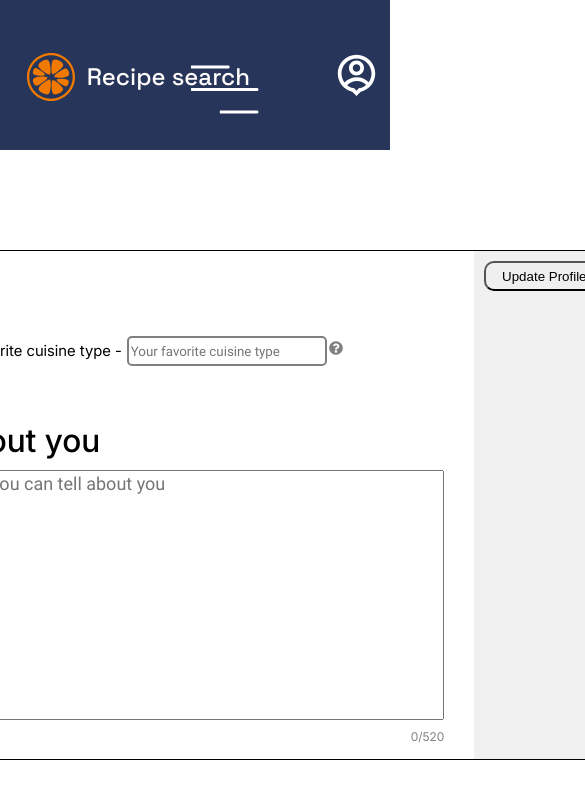
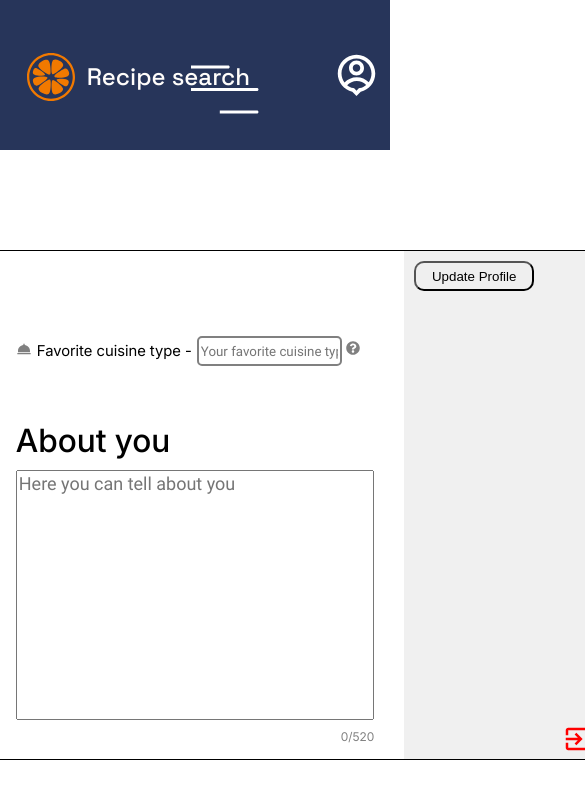
Before and after one commit to jackboys910/Test-Modsen, a React app in the folder frontend/: page /profile in a window 390 px wide. Shown: the top 798 px of the page, 585 px wide, since content can reach past the window. Built offline with nearby package versions, Linux system fonts and the light colour scheme; no server answers.

Commit message:
fix: updated responsiveness for all devices from 900px width and larger

```diff
--- a/frontend/src/components/ProfileDescription/index.styled.ts
+++ b/frontend/src/components/ProfileDescription/index.styled.ts
@@ -37,6 +37,14 @@
   border: 2px solid grey;
   height: 30px;
   width: 200px;
+
+  @media (max-width: 1100px) {
+    width: 170px;
+  }
+
+  @media (max-width: 1000px) {
+    width: 145px;
+  }
 `;
 
 export const QuestionIcon = styled(FaQuestionCircle)`
@@ -47,6 +55,18 @@
 
   &:hover {
     color: #4f4f4f;
+  }
+
+  @media (max-width: 1200px) {
+    right: 13%;
+  }
+
+  @media (max-width: 1100px) {
+    right: 9.5%;
+  }
+
+  @media (max-width: 1000px) {
+    right: 4%;
   }
 `;
 
@@ -85,6 +105,25 @@
   height: 250px;
   resize: none;
   text-align: start;
+
+  &::-webkit-scrollbar {
+    width: 8px;
+  }
+
+  &::-webkit-scrollbar-track {
+    background: transparent;
+    border-radius: 10px;
+  }
+
+  &::-webkit-scrollbar-thumb {
+    background-color: #ccc;
+    border-radius: 10px;
+    transition: background-color 0.3s ease;
+  }
+
+  &::-webkit-scrollbar-thumb:hover {
+    background-color: #888;
+  }
 `;
 
 export const CharCount = styled.div`
--- a/frontend/src/components/ProfileInfo/index.styled.ts
+++ b/frontend/src/components/ProfileInfo/index.styled.ts
@@ -68,6 +68,14 @@
   //   outline-width: 4px;
   //   outline-color: ${COLORS.COLOR_MAIN_BLUE};
   // }
+
+  @media (max-width: 1100px) {
+    width: 170px;
+  }
+
+  @media (max-width: 1000px) {
+    width: 145px;
+  }
 `;
 
 export const QuestionIcon = styled(FaQuestionCircle)`
@@ -78,6 +86,10 @@
 
   &:hover {
     color: #4f4f4f;
+  }
+
+  @media (max-width: 1100px) {
+    right: -9px;
   }
 `;
 
--- a/frontend/src/components/PublicProfileContacts/index.styled.ts
+++ b/frontend/src/components/PublicProfileContacts/index.styled.ts
@@ -14,4 +14,16 @@
   &:hover {
     background-color: #00571d;
   }
+
+  @media (max-width: 1200px) {
+    width: 220px;
+  }
+
+  @media (max-width: 1100px) {
+    width: 200px;
+  }
+
+  @media (max-width: 1000px) {
+    width: 180px;
+  }
 `;
--- a/frontend/src/components/PublicProfileDescription/index.styled.ts
+++ b/frontend/src/components/PublicProfileDescription/index.styled.ts
@@ -22,4 +22,13 @@
   padding-left: 10px;
   border-left: 1px solid purple;
   word-wrap: break-word;
+
+  @media (max-width: 1100px) {
+    height: 220px;
+    overflow: hidden;
+  }
+
+  @media (max-width: 1000px) {
+    overflow: hidden;
+  }
 `;
--- a/frontend/src/components/PublicProfileInfo/index.styled.ts
+++ b/frontend/src/components/PublicProfileInfo/index.styled.ts
@@ -29,4 +29,12 @@
   white-space: nowrap;
   overflow: hidden;
   text-overflow: ellipsis;
+
+  @media (max-width: 1100px) {
+    width: 180px;
+  }
+
+  @media (max-width: 1000px) {
+    width: 150px;
+  }
 `;
--- a/frontend/src/pages/ProfilePage/index.styled.ts
+++ b/frontend/src/pages/ProfilePage/index.styled.ts
@@ -27,6 +27,18 @@
   height: 510px;
   margin-top: 100px;
   border: 1px solid black;
+
+  @media (max-width: 1200px) {
+    width: 1000px;
+  }
+
+  @media (max-width: 1100px) {
+    width: 900px;
+  }
+
+  @media (max-width: 1000px) {
+    width: 800px;
+  }
 `;
 
 export const StyledForm = styled.form`
```
